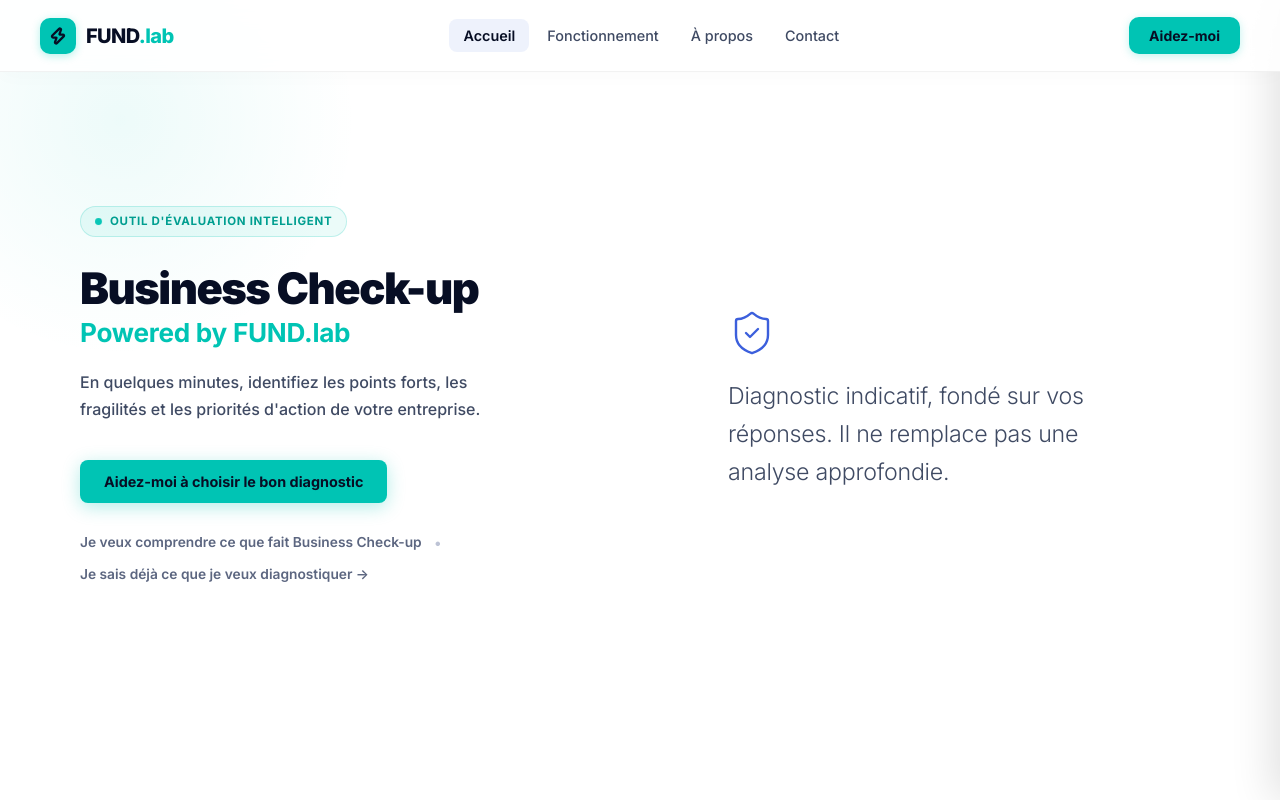
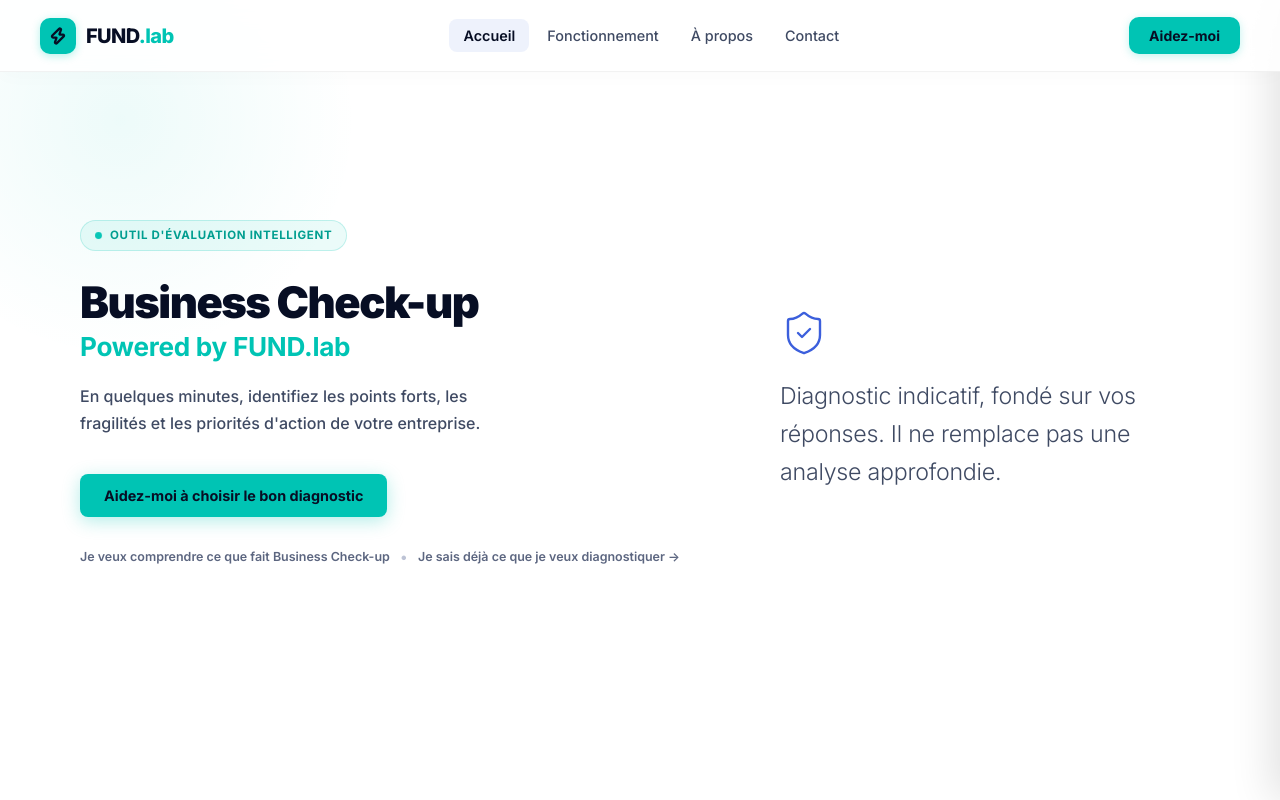
Before and after one commit to josuefox123/business_check_up, a React (Vite) app: page / in a window 1280 px wide. Shown: the top 800 px of the page. Built offline with nearby package versions, Linux system fonts and the light colour scheme.

Commit message:
fix: force secondary links on a single line and reduce font-size to 0.78rem

```diff
--- a/src/components/screens/LandingPage.css
+++ b/src/components/screens/LandingPage.css
@@ -170,9 +170,10 @@
   display: flex;
   flex-direction: row;
   align-items: center;
-  flex-wrap: wrap;
-  gap: 12px;
+  flex-wrap: nowrap; /* prevent vertical stacking on standard screens */
+  gap: 10px;
   margin-bottom: 32px;
+  width: 100%;
 }
 
 .lp-hero-catalog-link {
@@ -180,13 +181,14 @@
   border: none;
   padding: 0;
   font-family: var(--font);
-  font-size: 0.86rem;
+  font-size: 0.78rem; /* reduced from 0.86rem to fit on one line */
   font-weight: 600;
   color: var(--slate-500, #5c6680);
   text-decoration: none;
   cursor: pointer;
   transition: all 0.2s ease;
   text-align: left;
+  white-space: nowrap; /* keep links text on one line */
 }
 
 .lp-hero-catalog-link:hover {
```
